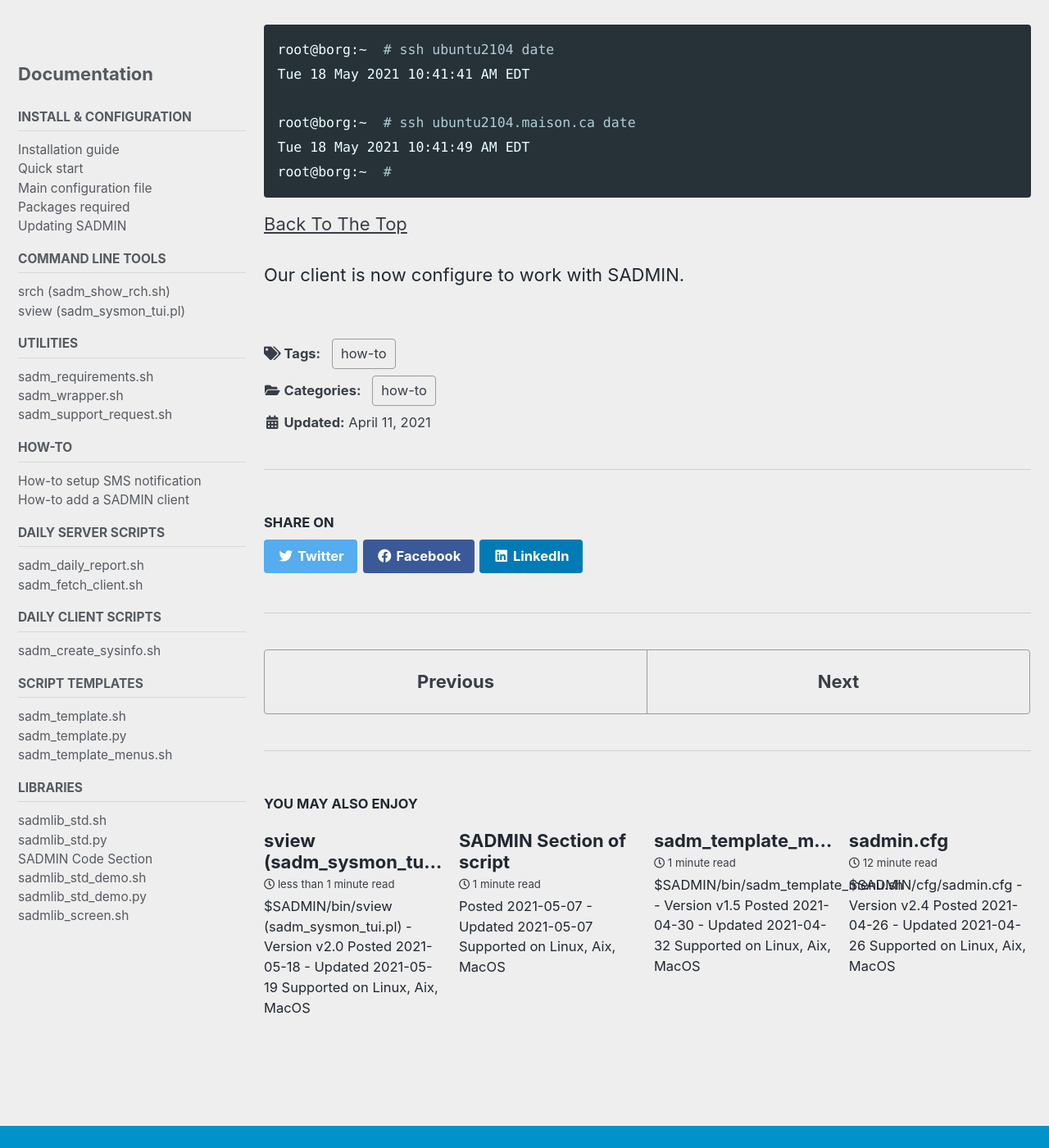
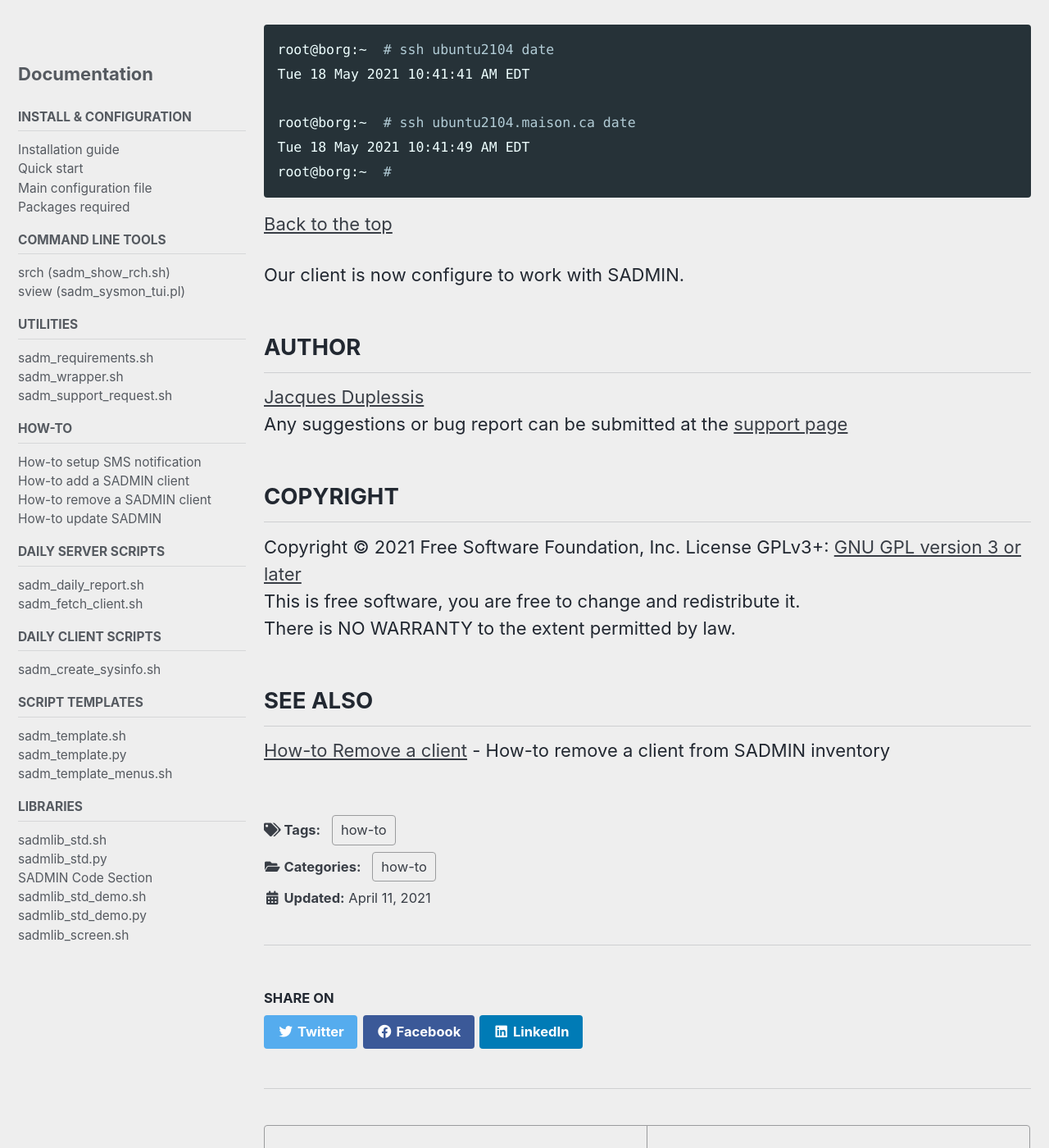
Before and after one commit to jadupl2/jadupl2.github.io, a Jekyll site: the page built from _posts/2021-04-11-web-add-client.md, in a window 1280 px wide and 1400 px high, scrolled down 8426 px. Shown: the whole window at 82% size. Built offline with Jekyll 4.4.1, drawn with Linux system fonts in a browser that asks for light colours; cached includes are drawn as plain includes; some of the changed text lies outside the part shown.

Commit message:
Update May 20 - Remove client page and more

````diff
--- a/_data/navigation.yml
+++ b/_data/navigation.yml
@@ -38,8 +38,6 @@ sidebar-manpage:
         url:    /configuration_files/sadmin-cfg
       - title:  "Packages required"
         url:    /_pages/requirements
-      - title:  "Updating SADMIN"
-        url:    /utilities/sadm-update
 
   - title: "Command Line Tools"
     children:
@@ -63,6 +61,10 @@ sidebar-manpage:
         url:    /how-to/how-to-sms
       - title:  "How-to add a SADMIN client"
         url:    /how-to/web-add-client
+      - title:  "How-to remove a SADMIN client"
+        url:    /how-to/how-to-remove-a-client
+      - title:  "How-to update SADMIN"
+        url:    /utilities/sadm-update
 
   - title: "Daily Server Scripts"
     children:
--- a/_posts/2021-03-14-sadm-update.md
+++ b/_posts/2021-03-14-sadm-update.md
@@ -1,6 +1,7 @@
 ---
-title:          Updating SADMIN tools
-desc:           Update to latest version of SADMIN
+#title:          Updating SADMIN tools
+title:          How-to update SADMIN
+desc:           How-to update to latest version of SADMIN
 version:        2.2
 updated:        2021-05-04
 os:             Linux, Aix, MacOS
--- a/_posts/2021-04-11-web-add-client.md
+++ b/_posts/2021-04-11-web-add-client.md
@@ -54,7 +54,7 @@ information. When all the information are entered, just _press the "Create" butt
 
 ![Create client screen](/assets/img/sadm_add_client/create_client_screen.png){: .align-center}
 
-[Back To The Top](#top_of_page)
+[Back to the top](#top_of_page)
 
 <a id="step2"></a>
 ## (2) Add the SADMIN 'root' user public key to the new client
@@ -78,7 +78,7 @@ password of the SADMIN server and the new client that we want to add. We will de
 automate the ssh login from ‘borg.maison.ca’ to ‘ubuntu2104.maison.ca’.
 {: .text-justify}
 
-[Back To The Top](#top_of_page)
+[Back to the top](#top_of_page)
 
 
 
@@ -149,7 +149,7 @@ May 18 10:10:24 ubuntu2104 systemd[1]: Starting OpenBSD Secure Shell server...
 May 18 10:10:24 ubuntu2104 systemd[1]: Started OpenBSD Secure Shell server.
 ```
 
-[Back To The Top](#top_of_page)
+[Back to the top](#top_of_page)
 
 
 
@@ -219,7 +219,7 @@ Last login: Tue May 18 10:28:11 2021 from 192.168.1.38
 root@ubuntu2104:~#
 ```
 
-[Back To The Top](#top_of_page)
+[Back to the top](#top_of_page)
 
 
 
@@ -254,7 +254,7 @@ May 18 10:35:22 ubuntu2104 systemd[1]: Started OpenBSD Secure Shell server.
 root@ubuntu2104:/etc/ssh#
 ```
 
-[Back To The Top](#top_of_page)
+[Back to the top](#top_of_page)
 
 
 
@@ -279,6 +279,17 @@ Tue 18 May 2021 10:41:49 AM EDT
 root@borg:~  #
 ```
 
-[Back To The Top](#top_of_page)
+[Back to the top](#top_of_page)
 
 Our client is now configure to work with SADMIN.
+
+
+{% include {{ site.section_author      }} %}
+
+{% include {{ site.section_copyright   }} %}
+
+
+<a id="seealso"></a>
+## SEE ALSO
+
+[How-to Remove a client]({% post_url 2021-05-19-how-to-remove-a-client %}) - How-to remove a client from SADMIN inventory
--- /dev/null
+++ b/_posts/2021-05-19-how-to-remove-a-client.md
@@ -0,0 +1,102 @@
+---
+title:          How-to remove a client
+desc:           How-to remove a client using the web interface
+version:        2.4
+updated:        2021-05-19
+os:             Linux, Aix, MacOS
+type:           D  # [D]oc [S]=Server only [C]=Client [B]oth
+tags:           [ how-to ]
+categories:     [ how-to ]
+#
+layout:         single
+search:         true
+author_profile: false
+toc:            false
+classes:        wide
+sidebar:
+  title:        "Documentation"
+  nav:          sidebar-manpage
+---
+
+{% include sadm/sadm_page_info.md %}
+
+<a id="top_of_page"></a>
+## Removing a SADMIN client
+
+On this page as an example, we will delete a SADMIN client system named 'yoda'. We will show you the
+basics step to remove a client and what happen behind the scene. Removing a client from SADMIN is a
+simple process and easy to do, so make sure you delete the right system. Prior to the system
+deletion a compress backup of all client information is done in an archive folder on the SADMIN
+server ($SADMIN/www/dat/archive).
+{: .text-justify}
+
+<a id="step1"></a>
+## Remove a SADMIN client with the web interface
+To remove a client from the SADMIN server inventory, _click on "Server"_ in the "CRUD Operations"
+([C]reate [R]ead [U]pdate [D]elete) section at the bottom left of the page.
+{: .text-justify}
+
+![Remove SADMIN client](/assets/img/sadm_add_client/crud_operations.png){: .align-center}
+
+You will be directed to a page that list all your actual SADMIN clients. With this view you can
+"Create", "Read", "Update" and "Delete" client to the server database. To delete a client from
+SADMIN inventory, _simply press the "Delete" button_ located on the same line of the client you
+wish to delete.
+{: .text-justify}
+
+![Press "Delete" Button](/assets/img/sadm_delete_client/delete_button.png){: .align-center}
+
+The page below will then appear and you only need to confirm or cancel your choice. If you still
+want to delete the client from the database inventory, then press the "Delete" button. If you don't
+want to delete this system, press the "Cancel" button.
+{: .text-justify}
+
+![Delete System Screen](/assets/img/sadm_delete_client/delete_system.png){: .align-center}
+
+A final confirmation will be asked, you to make sure that you really want to delete this system.
+
+![Final Delete Confirmation](/assets/img/sadm_delete_client/delete_confirmation.png){: .align-center}
+
+[Back to the top](#top_of_page)
+
+
+
+## What happen when a client is deleted
+
+
+This is the directory of the server 'yoda' prior to the deletion of this system on the SADMIN server.
+```bash
+$ cd $SADMIN/www/dat/yoda
+$ /opt/sadmin/www/dat/yoda $ ls -l
+total 24
+drwxrwxr-x 2 apache apache 4096 May 20 09:45 cfg
+drwxrwxr-x 2 apache apache 4096 May 20 02:13 dr
+-rw-rw-r-- 1 apache apache   20 May 20 05:06 environment
+drwxrwxr-x 2 sadmin sadmin 4096 May 16 00:33 log
+drwxrwxr-x 2 apache apache 4096 May 20 02:15 nmon
+drwxrwxr-x 2 sadmin sadmin 4096 May 20 02:13 rch
+drwxrwxr-x 2 sadmin sadmin   21 May 20 09:45 rpt
+```
+
+Once we press the final confirmation, a backup of the client directory on the SADMIN server is done
+to an archive directory ($SADMIN/www/dat/archive). If you ever need to have access to some
+information about that server, you can still access it. Then system directory
+($SADMIN/www/dat/hostname) is deleted.
+{: .text-justify}
+
+```bash
+$ cd $SADMIN/www/dat/archive
+/sadmin/www/dat $ ls -l yoda.tgz
+-rw-r--r-- 1 apache apache 4879879 May 20 09:56 yoda.tgz
+```
+
+
+{% include {{ site.section_author      }} %}
+
+{% include {{ site.section_copyright   }} %}
+
+
+<a id="seealso"></a>
+## SEE ALSO
+
+[How-to Add a client]({% post_url 2021-04-11-web-add-client %}) - How-to add a client to SADMIN inventory
````
Also changed, not shown: _drafts/2020-12-25-man-template.md (+5 -3 lines), assets/img/sadm_delete_client/delete_button.png (added), assets/img/sadm_delete_client/delete_confirmation.png (added), assets/img/sadm_delete_client/delete_system.png (added).
